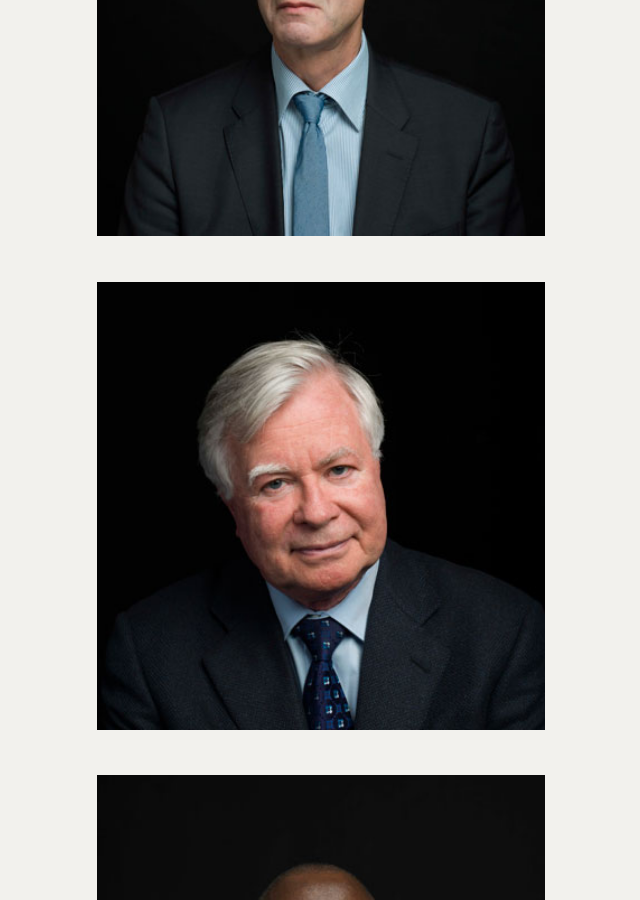
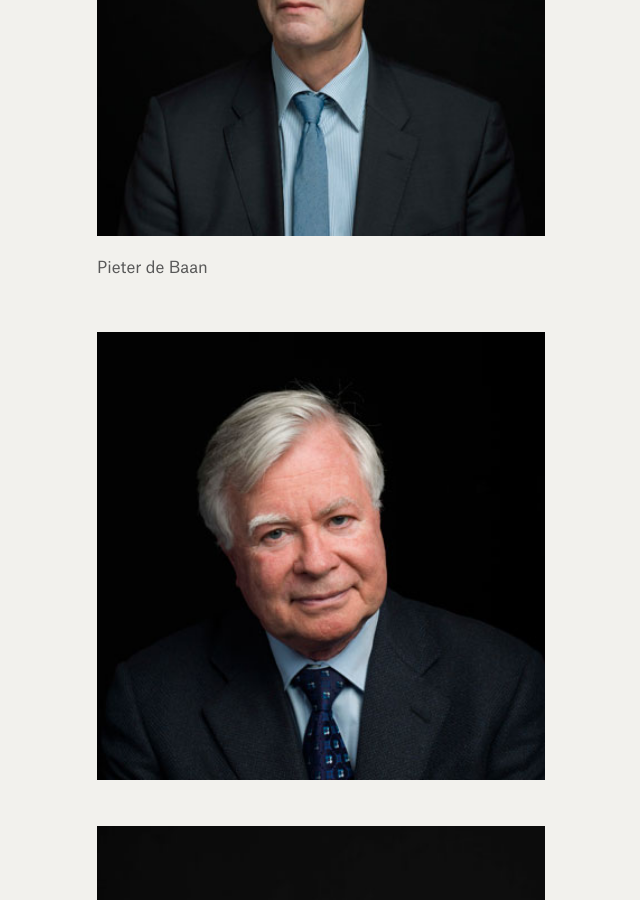
Before and after one commit to weights-and-measures/weights-and-measures.github.io, a Jekyll site: the page built from photographs.html, in a window 1280 px wide and 900 px high, scrolled down 5814 px. Shown: the whole window, without its empty margins (319-959 px from the left). Built offline with Jekyll 4.4.1, drawn with Linux system fonts in a browser that asks for light colours.

Commit message:
Updated D11

```diff
--- a/_photographs/d11.markdown
+++ b/_photographs/d11.markdown
@@ -1,7 +1,9 @@
 ---
-title: d11
+title: Pieter de Baan
 date: 2016-12-29 17:02:00 Z
 position: 28
 ---
 
 ![pieter_de_baan11.jpg](/uploads/pieter_de_baan11.jpg)
+
+Pieter de Baan
```
